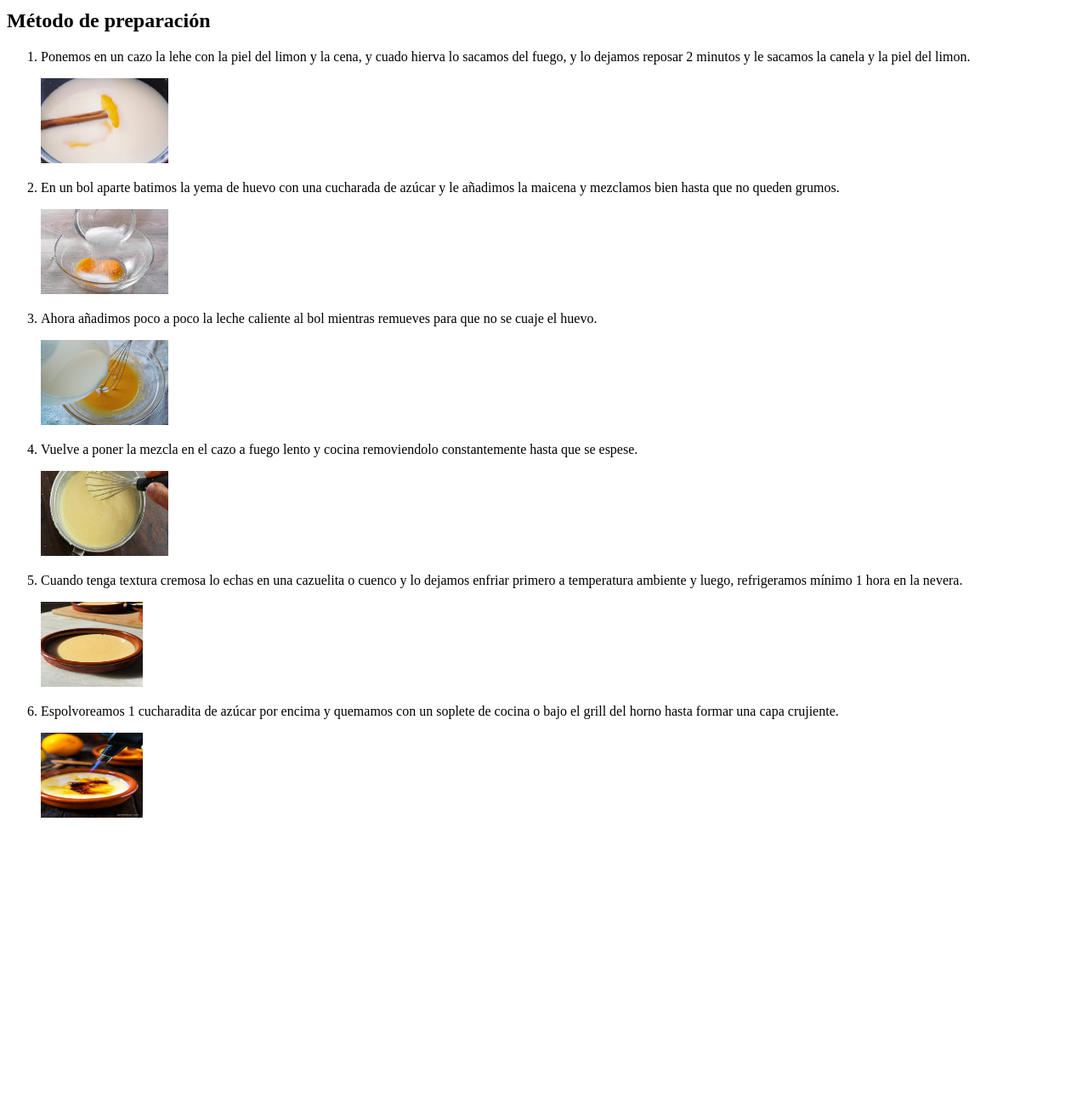
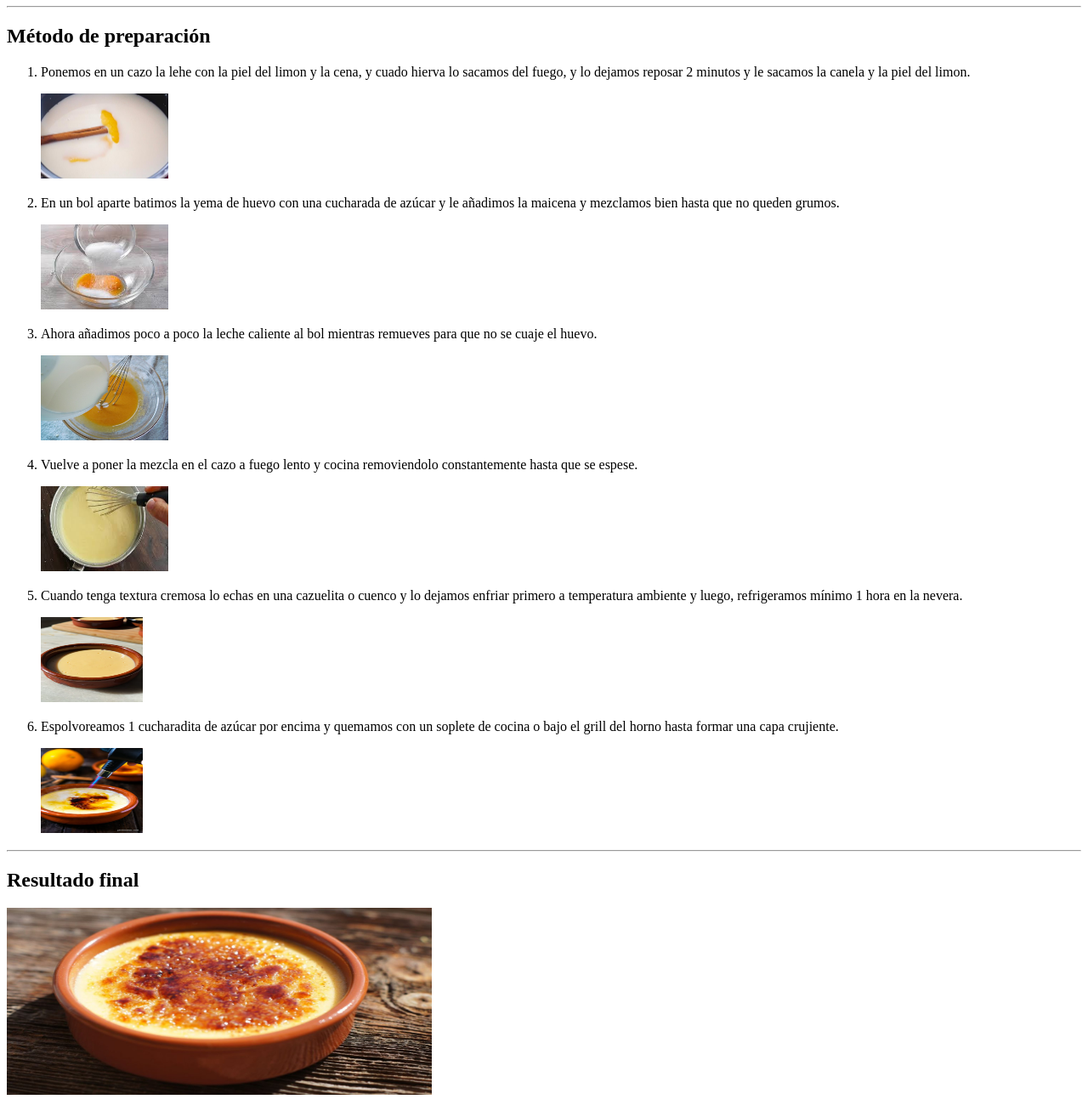
Before and after one commit to alexmv07/MarmolAlex_ASIX1_0373_A01_MenuSaludable, a plain HTML site: page postre.html in a window 1280 px wide. Shown: the part 374-1674 px from the top of the page at 85% size. Before the commit the page ends 1356 px from the top, so only its background shows below. Drawn offline with Linux system fonts and the light colour scheme.

Commit message:
añadida imagen resultado final y linea horizontal

```diff
--- a/postre.html
+++ b/postre.html
@@ -21,6 +21,7 @@
             <li>1 rama de canela</li>
             <li>Azucar extra para caramelizar</li>
         </ul>
+<hr>
     <h2>Método de preparación</h2>
         <ol>
             <li>
@@ -48,5 +49,8 @@
                 <img src="imagenes/soplete.jpg" height="100" width="120">
             </li>
         </ol>
+<hr>
+    <h2>Resultado final</h2>
+    <img src="imagenes/cremacatalana-1200x673.jpg" height="220" width="500">
 </body>
 </html>
```
Also changed, not shown: primer plato.html (+4 -0 lines), segundo plato.html (+4 -1 lines).
